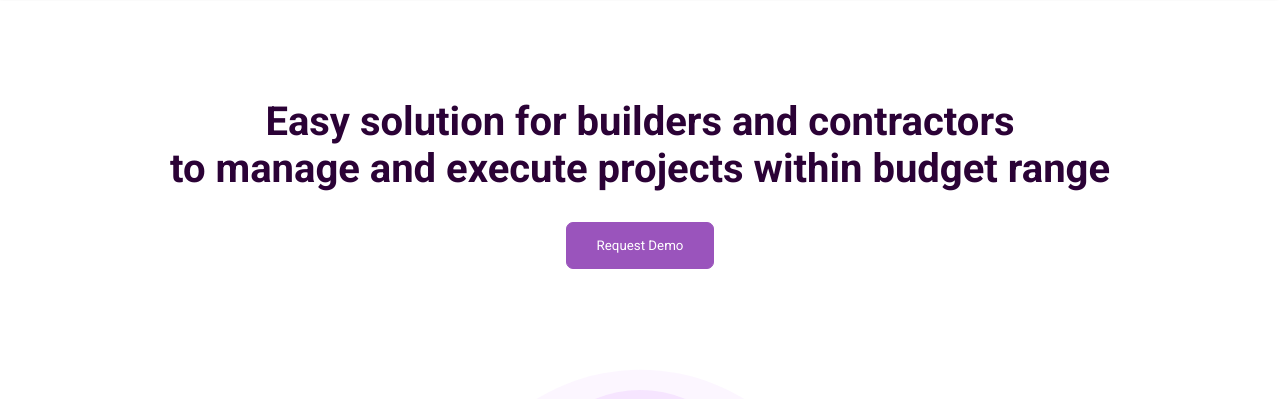
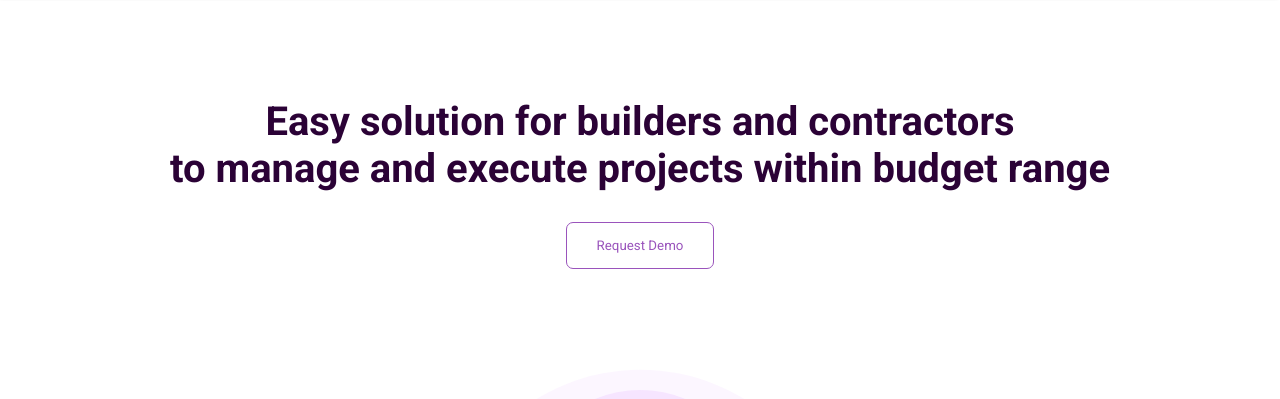
Before and after one commit to Jongita/CollabNew, a plain HTML site: page index.html in a window 1280 px wide. In both pictures the pointer is over the button 639 px from the left and 362 px from the top of the page. Shown: the part 117-516 px from the top of the page. Drawn offline with Linux system fonts and the light colour scheme.

Commit message:
button fixed

```diff
--- a/style.css
+++ b/style.css
@@ -86,8 +86,8 @@ header {
 }
 
 .topHeaderContainer button:hover {
-    background-color: #9A54BC;
-    color: white;
+    background-color:white;
+    color: #9A54BC;
 }
 
 .elipsesContainer {
```
